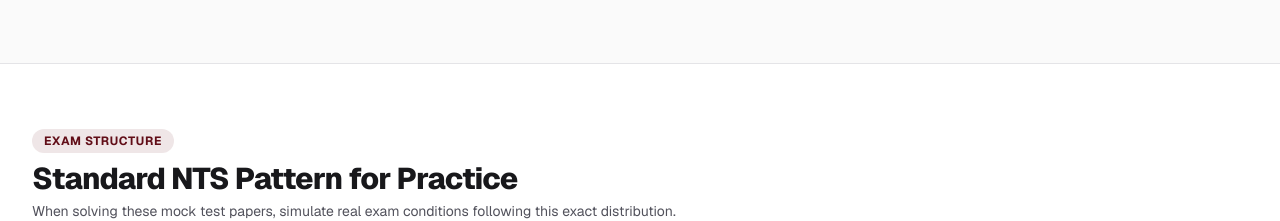
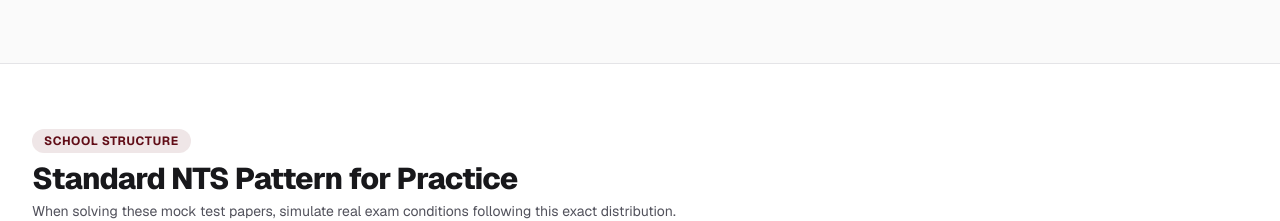
Before and after one commit to ansariafzal-ka/AMP-World-NTS-Web-Application-, a Next.js app: page /Mock_Papers in a window 1280 px wide. Shown: the part 4580-4801 px from the top of the page. Built offline with nearby package versions, Linux system fonts and the light colour scheme.

Commit message:
Change Exam Structure badge to School Structure

```diff
--- a/src/components/mock-papers/MockPapersContent.tsx
+++ b/src/components/mock-papers/MockPapersContent.tsx
@@ -895,7 +895,7 @@ export default function MockPapersContent() {
         <div className="mx-auto max-w-7xl px-4 sm:px-6 lg:px-8">
           <div className="max-w-3xl">
             <span className="inline-flex items-center gap-1.5 rounded-full bg-[#610D17]/10 px-3 py-1 text-xs font-bold uppercase tracking-wider text-[#610D17]">
-              Exam Structure
+              School Structure
             </span>
             <h2 className="mt-2 text-2xl sm:text-3xl font-extrabold text-zinc-900 tracking-tight">
               Standard NTS Pattern for Practice
```
